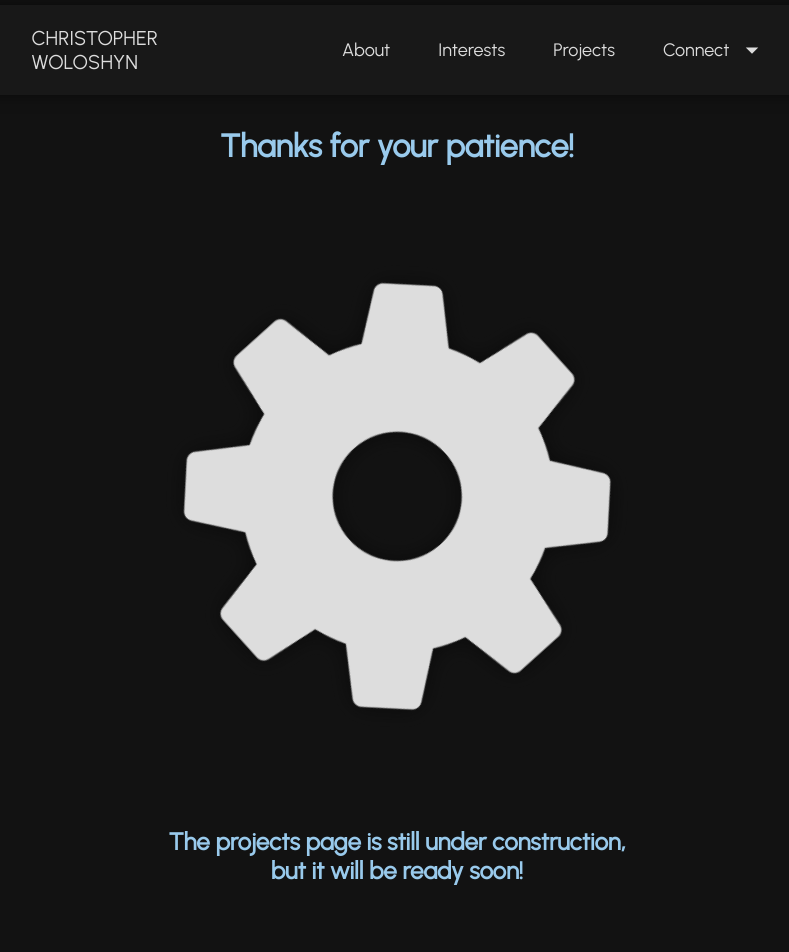
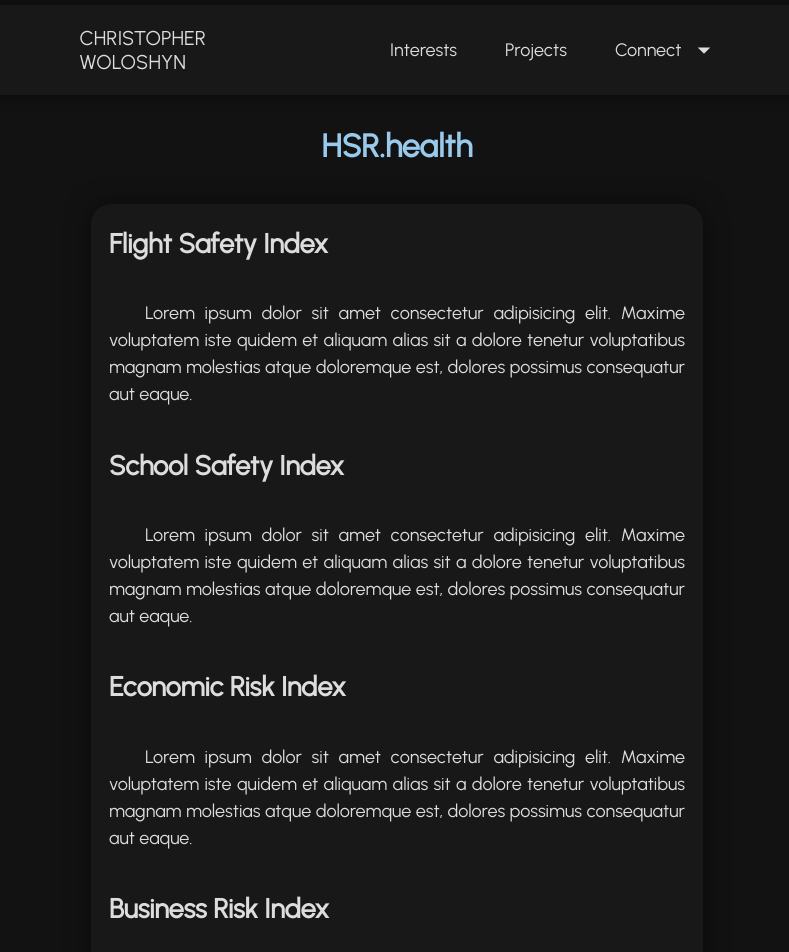
Before and after one commit to christopher-woloshyn/cwolosh1.github.io, a React (Create React App) app: page /projects in a window 1280 px wide. Shown: the top 952 px of the page, without its empty margins (243-1032 px from the left). Before the commit the page ends 913 px from the top, so only its background shows below. Built offline with nearby package versions, Linux system fonts and the light colour scheme.

Commit message:
Began work on Projects page. Deleted About page.

```diff
--- a/src/App.js
+++ b/src/App.js
@@ -1,9 +1,8 @@
 import { BrowserRouter as Router, Route, Switch } from 'react-router-dom';
 import Navbar from './components/Navbar';
 import Home from './components/Home';
-// import About from './components/About';
-// import Interests from './components/Interests';
-// import Projects from './components/Projects';
+import Interests from './components/Interests';
+import Projects from './components/Projects';
 import UnderContruction from './components/UnderContruction';
 import NotFound from './components/NotFound';
 
@@ -16,17 +15,12 @@
                 <Route exact path="/">
                     <Home />
                 </Route>
-                <Route exact path="/about">
-                    {/* <About /> */}
-                    <UnderContruction page="about"/>
-                </Route>
                 <Route exact path="/interests">
                     {/* <Interests /> */}
                     <UnderContruction page="interests"/>
                 </Route>
                 <Route exact path="/projects">
-                    {/* <Projects /> */}
-                    <UnderContruction page="projects"/>
+                    <Projects />
                 </Route>
                 <Route path="*">
                     <NotFound />
--- a/src/components/Home.jsx
+++ b/src/components/Home.jsx
@@ -7,7 +7,7 @@
         <div className="content-body">
             <h1>Hi, I'm Christopher</h1>
             <img src={Headshot} alt="Headshot of me!"></img>
-            <div className="paragraph-wrapper">
+            <div className="paragraph-wrapper-with-button">
                 <p>
                     I'm a Software Engineer with a strong background in Data
                     Science and Mathematics. I have an applied skillset building
--- a/src/components/Navbar.jsx
+++ b/src/components/Navbar.jsx
@@ -15,7 +15,6 @@
         <nav className="navbar">
             <Link className="name" to="/">CHRISTOPHER WOLOSHYN</Link>
             <ul className="navbar-nav">
-                <NavItem title="About" to="/about" />
                 <NavItem title="Interests" to="/interests" />
                 <NavItem icon="" title="Projects" to="/projects" />
                 <NavItem icon={ <ArrowDropDownIcon /> } title="Connect" to="#">
--- a/src/components/Projects.jsx
+++ b/src/components/Projects.jsx
@@ -1,23 +1,58 @@
-import { Fragment } from "react";
+import { Link } from 'react-router-dom';
 
 const Projects = () => {
     return (
-        <Fragment>
-            <h2>HSR.health</h2>
-            <ul>
-                <li>Economic Risk Index</li>
-                <li>Business Risk Index</li>
-                <li>Office Safety Index</li>
-                <li>School Safety Index</li>
-                <li>Flight Safety Index</li>
-            </ul>
-            <h2>Binghamton University</h2>
-            <ul>
-                <li>Neural Network Hyperparameter Optimization with Genetic Algorithms</li>
-                <li>Support Vector Machine VS. Deep Learning on Speech Emotion Classification</li>
-                <li>COVID-19 Network Transmission Analysis</li>
-            </ul>
-        </Fragment>
+        <div className="content-body">
+            <a target="_blank" href="https://hsr.health/">
+                <h1 className="title-with-link">HSR.health</h1>
+            </a>
+            <div className="paragraph-wrapper">
+                <h2>Flight Safety Index</h2>
+                <p>Lorem ipsum dolor sit amet consectetur adipisicing elit. Maxime voluptatem iste quidem et aliquam alias sit a dolore tenetur voluptatibus magnam molestias atque doloremque est, dolores possimus consequatur aut eaque.</p>
+                <h2>School Safety Index</h2>
+                <p>Lorem ipsum dolor sit amet consectetur adipisicing elit. Maxime voluptatem iste quidem et aliquam alias sit a dolore tenetur voluptatibus magnam molestias atque doloremque est, dolores possimus consequatur aut eaque.</p>
+                <h2>Economic Risk Index</h2>
+                <p>Lorem ipsum dolor sit amet consectetur adipisicing elit. Maxime voluptatem iste quidem et aliquam alias sit a dolore tenetur voluptatibus magnam molestias atque doloremque est, dolores possimus consequatur aut eaque.</p>
+                <h2>Business Risk Index</h2>
+                <p>Lorem ipsum dolor sit amet consectetur adipisicing elit. Maxime voluptatem iste quidem et aliquam alias sit a dolore tenetur voluptatibus magnam molestias atque doloremque est, dolores possimus consequatur aut eaque.</p>
+            </div>
+            <h1>Binghamton University</h1>
+            <div className="paragraph-wrapper-with-button">
+                <h2>Neural Network Hyperparamter Optimization with Evolutionary Algorithms</h2>
+                <p>Lorem ipsum dolor sit amet consectetur adipisicing elit. Maxime voluptatem iste quidem et aliquam alias sit a dolore tenetur voluptatibus magnam molestias atque doloremque est, dolores possimus consequatur aut eaque.</p>
+                <div className="button-container">
+                    <a
+                        className="projects-button"
+                        target="_blank"
+                        href="https://github.com/cwolosh1/hyperparameter-optimization"
+                    >
+                        View on GitHub
+                    </a>
+                </div>
+                <h2>Support Vector Machines vs. Deep Learning on Speech Emotion Classification</h2>
+                <p>Lorem ipsum dolor sit amet consectetur adipisicing elit. Maxime voluptatem iste quidem et aliquam alias sit a dolore tenetur voluptatibus magnam molestias atque doloremque est, dolores possimus consequatur aut eaque.</p>
+                <div className="button-container">
+                    <a
+                        className="projects-button"
+                        target="_blank"
+                        href="https://github.com/cwolosh1/emotion-classification"
+                    >
+                        View on GitHub
+                    </a>
+                </div>
+                <h2>COVID-19 Network Epidemic Modeling and Analysis</h2>
+                <p>Lorem ipsum dolor sit amet consectetur adipisicing elit. Maxime voluptatem iste quidem et aliquam alias sit a dolore tenetur voluptatibus magnam molestias atque doloremque est, dolores possimus consequatur aut eaque.</p>
+                <div className="button-container">
+                    <a
+                        className="projects-button"
+                        target="_blank"
+                        href="https://github.com/cwolosh1/social-distancing"
+                    >
+                        View on GitHub
+                    </a>
+                </div>
+            </div>
+        </div>
     );
 }
 
--- a/src/index.css
+++ b/src/index.css
@@ -11,6 +11,7 @@
   --nav-size: 90px;
   --border-radius: 20px;
   --speed: 300ms;
+  --main-width: clamp(500px, 75%, 900px);
 }
 body {
   background: #121212;
@@ -171,11 +172,15 @@
 .content-body h1 {
   margin-top: 1em;
   color: var(--accent1);
+  transition: var(--speed);
+}
+.content-body .title-with-link:hover {
+  color: var(--accent2);
 }
 .content-body img {
   position: relative;
   z-index: -1;
-  width: clamp(400px, 60%, 800px);
+  width: var(--main-width);
   border-radius: 50%;
   filter: drop-shadow(0px 0px 12px var(--shadow-color));
   margin: 1rem;
@@ -184,7 +189,8 @@
   display: flex;
   flex-direction: column;
   justify-content: flex-end;
-  width: clamp(400px, 60%, 800px);
+  z-index: -1;
+  width: var(--main-width);
   background-color: var(--bg-layer1);
   padding: 0 1em 0 1em;
   margin: 1em;
@@ -215,7 +221,24 @@
   filter: drop-shadow(0px 0px 8px var(--shadow-color));
   transition: 300ms;
 }
-.projects-button:hover {
+.paragraph-wrapper-with-button {
+  display: flex;
+  flex-direction: column;
+  justify-content: flex-end;
+  width: var(--main-width);
+  background-color: var(--bg-layer1);
+  padding: 0 1em 0 1em;
+  margin: 1em;
+  font-size: 18px;
+  border-radius: var(--border-radius);
+  filter: drop-shadow(0px 0px 12px var(--shadow-color));
+}
+.paragraph-wrapper-with-button p {
+  text-indent: 2em;
+  text-align: justify;
+  line-height: 1.5;
+}
+.paragraph-wrapper-with-button .projects-button:hover {
   background-color: var(--accent2);
 }
 
@@ -226,7 +249,7 @@
   animation: rotation 15s infinite ease-out;
 }
 .under-construction {
-  width: clamp(400px, 60%, 800px);
+  width: var(--main-width);
   color: var(--accent1);
   text-align: center;
 }
```
Also changed, not shown: src/components/About.jsx (deleted, +0 -7 lines).
